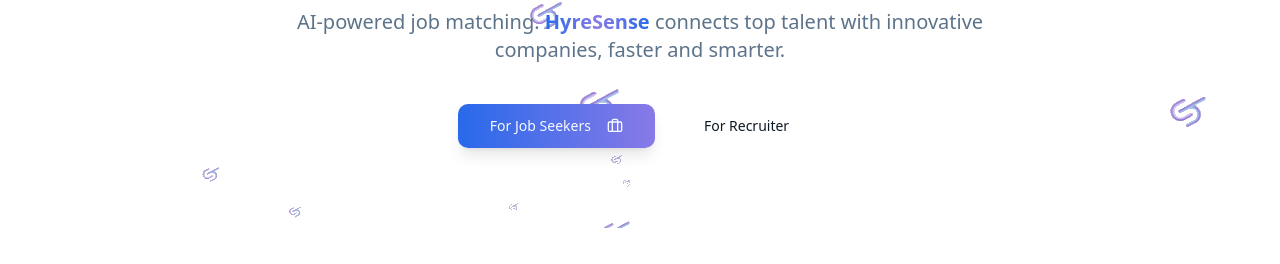
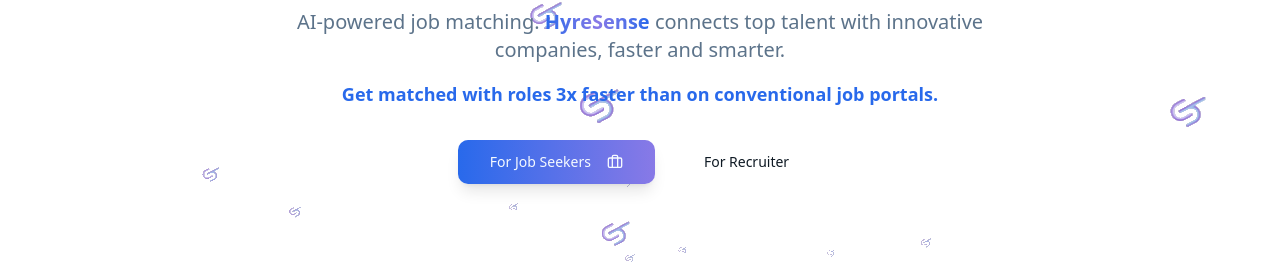
Before and after one commit to devgoswami2001/SH2, a Next.js app: page / in a window 1280 px wide. Shown: the part 368-632 px from the top of the page. Built offline with nearby package versions, Linux system fonts and the light colour scheme; no server answers; what @genkit-ai/googleai, genkit would draw is missing.

Commit message:
Add subheadline to HeroSection component

```diff
--- a/src/components/landing/HeroSection.tsx
+++ b/src/components/landing/HeroSection.tsx
@@ -11,6 +11,7 @@
 export function HeroSection() {
   const [titleRef, isTitleVisible] = useScrollAnimation<HTMLHeadingElement>({ threshold: 0.2, triggerOnce: true });
   const [textRef, isTextVisible] = useScrollAnimation<HTMLParagraphElement>({ threshold: 0.2, triggerOnce: true });
+  const [subHeadlineRef, isSubHeadlineVisible] = useScrollAnimation<HTMLParagraphElement>({ threshold: 0.2, triggerOnce: true });
   const [buttonsRef, areButtonsVisible] = useScrollAnimation<HTMLDivElement>({ threshold: 0.2, triggerOnce: true });
   const [dashboardImageContainerRef, isDashboardImageVisible] = useScrollAnimation<HTMLDivElement>({ threshold: 0.2, triggerOnce: true });
 
@@ -39,10 +40,20 @@
         >
           AI-powered job matching. <span className="font-semibold bg-clip-text text-transparent bg-gradient-to-r from-primary via-accent to-primary">HyreSense</span> connects top talent with innovative companies, faster and smarter.
         </p>
+        <p
+          ref={subHeadlineRef}
+          className={cn(
+            "mt-4 text-base font-semibold text-primary sm:text-lg md:max-w-3xl mx-auto opacity-0 translate-y-10 transition-all duration-700 ease-out",
+            isSubHeadlineVisible && "opacity-100 translate-y-0 delay-300"
+          )}
+           style={{ transitionDelay: isSubHeadlineVisible ? '300ms' : '0ms' }}
+        >
+            Get matched with roles 3x faster than on conventional job portals.
+        </p>
         <div
           ref={buttonsRef}
           className={cn(
-            "mt-10 max-w-sm mx-auto sm:max-w-none sm:flex sm:justify-center space-y-4 sm:space-y-0 sm:space-x-4 opacity-0 translate-y-10 transition-all duration-700 ease-out",
+            "mt-8 max-w-sm mx-auto sm:max-w-none sm:flex sm:justify-center space-y-4 sm:space-y-0 sm:space-x-4 opacity-0 translate-y-10 transition-all duration-700 ease-out",
             areButtonsVisible && "opacity-100 translate-y-0 delay-400"
           )}
            style={{ transitionDelay: areButtonsVisible ? '400ms' : '0ms' }}
@@ -52,41 +63,18 @@
             asChild
             className="w-full sm:w-auto group bg-gradient-to-r from-primary to-accent hover:from-primary/90 hover:to-accent/90 text-primary-foreground shadow-lg hover:shadow-xl transition-all duration-300 transform hover:-translate-y-0.5 hover:scale-[1.02]"
           >
-            <Link href="/login">
+            <Link href="/job-seekers">
               For Job Seekers
               <Briefcase className="ml-2 h-5 w-5 group-hover:translate-x-1 transition-transform" />
             </Link>
           </Button>
           <Button size="lg" variant="outline" asChild className="w-full sm:w-auto">
-           <Link
-             href="https://recruiter.hyresense.com/"
-             target="_blank"
-             rel="noopener noreferrer"
-            >
-             For Recruiter
+            <Link href="/employers">
+              For Recruiter
             </Link>
-           </Button>
+          </Button>
         </div>
       </div>
-      {/* <div className="mt-16 md:mt-24 w-full">
-        <div
-          ref={dashboardImageContainerRef}
-          className={cn(
-            "relative w-full max-w-4xl mx-auto opacity-0 transition-all duration-1000 ease-out",
-            isDashboardImageVisible ? "opacity-100 scale-100 delay-300" : "scale-90"
-          )}
-          style={{ transitionDelay: isDashboardImageVisible ? '300ms' : '0ms' }}
-        >
-           <Image
-              src="https://placehold.co/1200x600/e0e7ff/4a5568?text=Gudda"
-              alt="A doll"
-              width={1200}
-              height={600}
-              data-ai-hint="doll"
-              className="rounded-xl shadow-2xl border-2 border-primary/20"
-            />
-        </div>
-      </div> */}
     </section>
   );
 }
```
